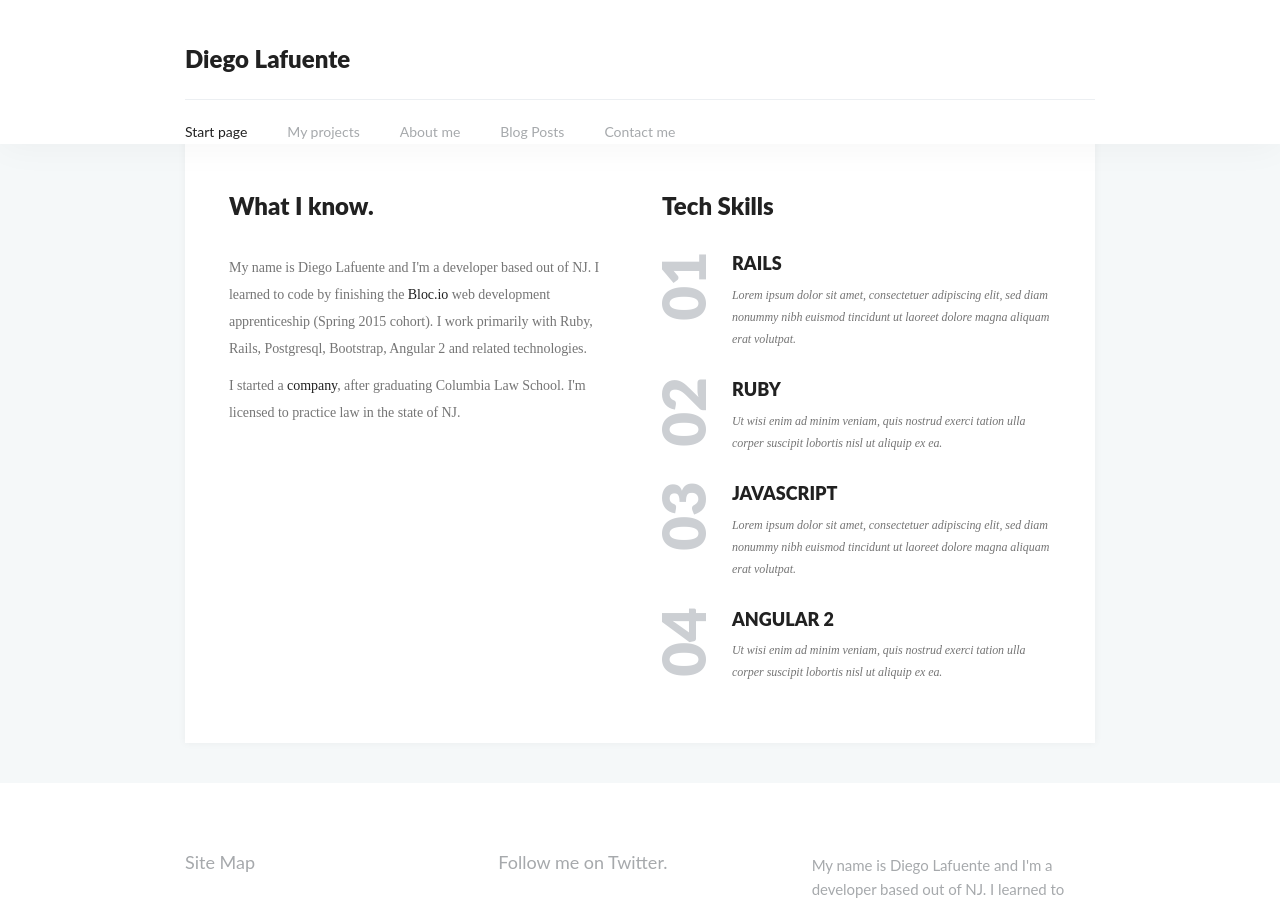
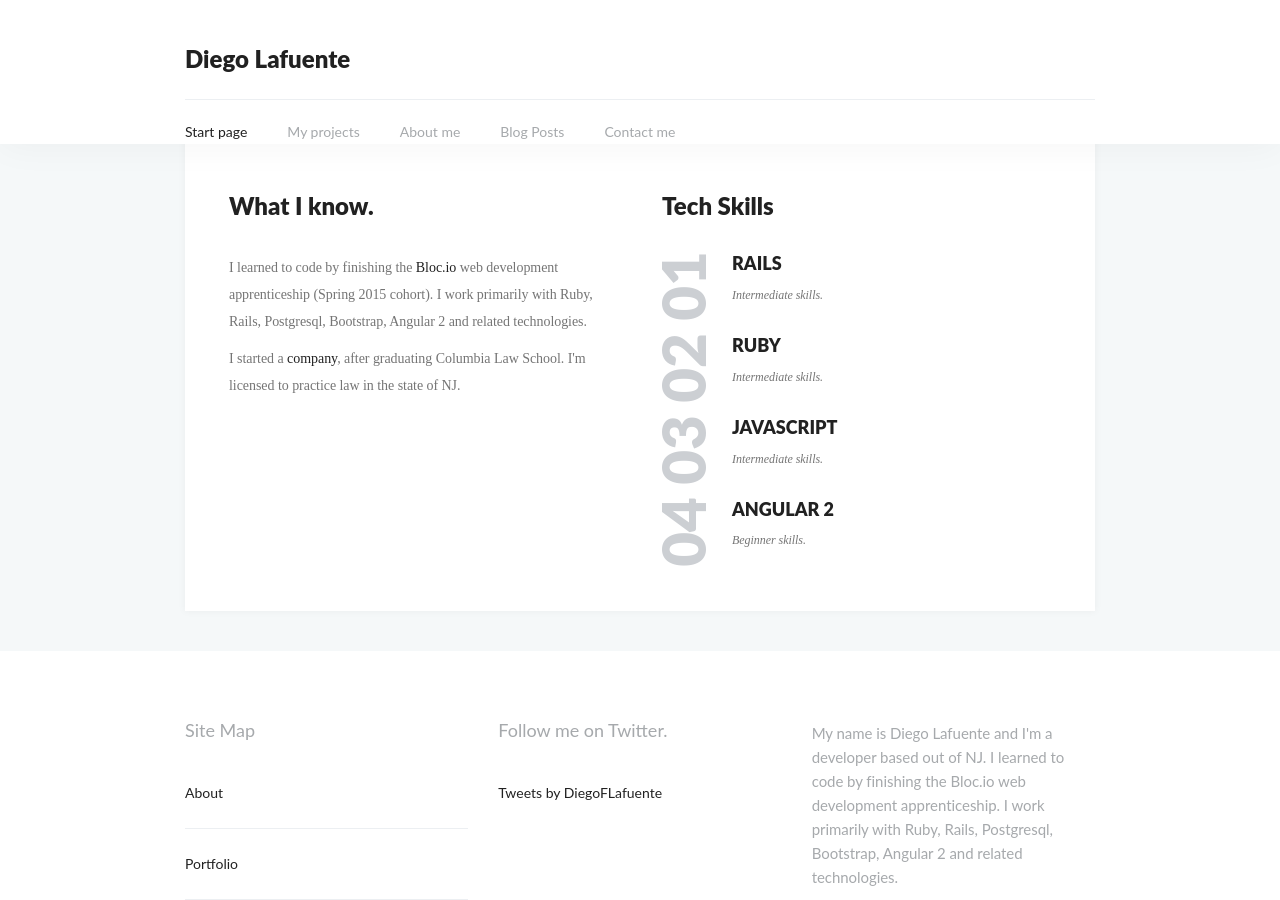
Before and after one commit to dlaf88/dlaf88.github.io, a Jekyll site: the page built from about.html, in a window 1280 px wide and 900 px high, scrolled down 433 px. Built offline with Jekyll 4.4.1, drawn with Linux system fonts in a browser that asks for light colours; nearby versions of some CDN libraries; library files that are not in the unit come from our copies; a script that is not in the unit is left out; comment, search, counter and statistics services are not loaded.

Commit message:
added changes to about section regarding the skill levels.

```diff
--- a/about.html
+++ b/about.html
@@ -42,7 +42,7 @@ title: Diego Lafuente - About
                     <div class="detail-info-philosophy">
                         <h2>What I know.</h2>
                         <p>
-                          My name is Diego Lafuente and I'm a developer based out of NJ. I learned to code by finishing the <a href='https://www.bloc.io/web-developer-career-track'>Bloc.io</a> web development apprenticeship (Spring 2015 cohort). I work primarily with Ruby, Rails, Postgresql, Bootstrap, Angular 2 and related technologies.
+                         I learned to code by finishing the <a href='https://www.bloc.io/web-developer-career-track'>Bloc.io</a> web development apprenticeship (Spring 2015 cohort). I work primarily with Ruby, Rails, Postgresql, Bootstrap, Angular 2 and related technologies.
                         </p>
                         <p>
                           I started a <a href='http://www.abogadazo.com'>company</a>, after graduating Columbia Law School. I'm licensed to practice law in the state of NJ.
@@ -57,8 +57,7 @@ title: Diego Lafuente - About
                                 <div class="detail-info-skills-right">
                                     <h3>Rails</h3>
                                     <p>
-                                        Lorem ipsum dolor sit amet, consectetuer adipiscing elit, sed diam nonummy nibh euismod tincidunt ut laoreet dolore
-                                        magna aliquam erat volutpat.
+                                        Intermediate skills.
                                     </p>
                                 </div>
                             </li>
@@ -67,7 +66,7 @@ title: Diego Lafuente - About
                                 <div class="detail-info-skills-right">
                                     <h3>Ruby</h3>
                                     <p>
-                                        Ut wisi enim ad minim veniam, quis nostrud exerci tation ulla corper suscipit lobortis nisl ut aliquip ex ea.
+                                        Intermediate skills.
                                     </p>
                                 </div>
                             </li>
@@ -76,8 +75,7 @@ title: Diego Lafuente - About
                                 <div class="detail-info-skills-right">
                                     <h3>Javascript</h3>
                                     <p>
-                                        Lorem ipsum dolor sit amet, consectetuer adipiscing elit, sed diam nonummy nibh euismod tincidunt ut laoreet dolore
-                                        magna aliquam erat volutpat.
+                                        Intermediate skills.
                                     </p>
                                 </div>
                             </li>
@@ -86,7 +84,7 @@ title: Diego Lafuente - About
                                 <div class="detail-info-skills-right">
                                     <h3>Angular 2</h3>
                                     <p>
-                                        Ut wisi enim ad minim veniam, quis nostrud exerci tation ulla corper suscipit lobortis nisl ut aliquip ex ea.
+                                        Beginner skills.
                                     </p>
                                 </div>
                             </li>
```
